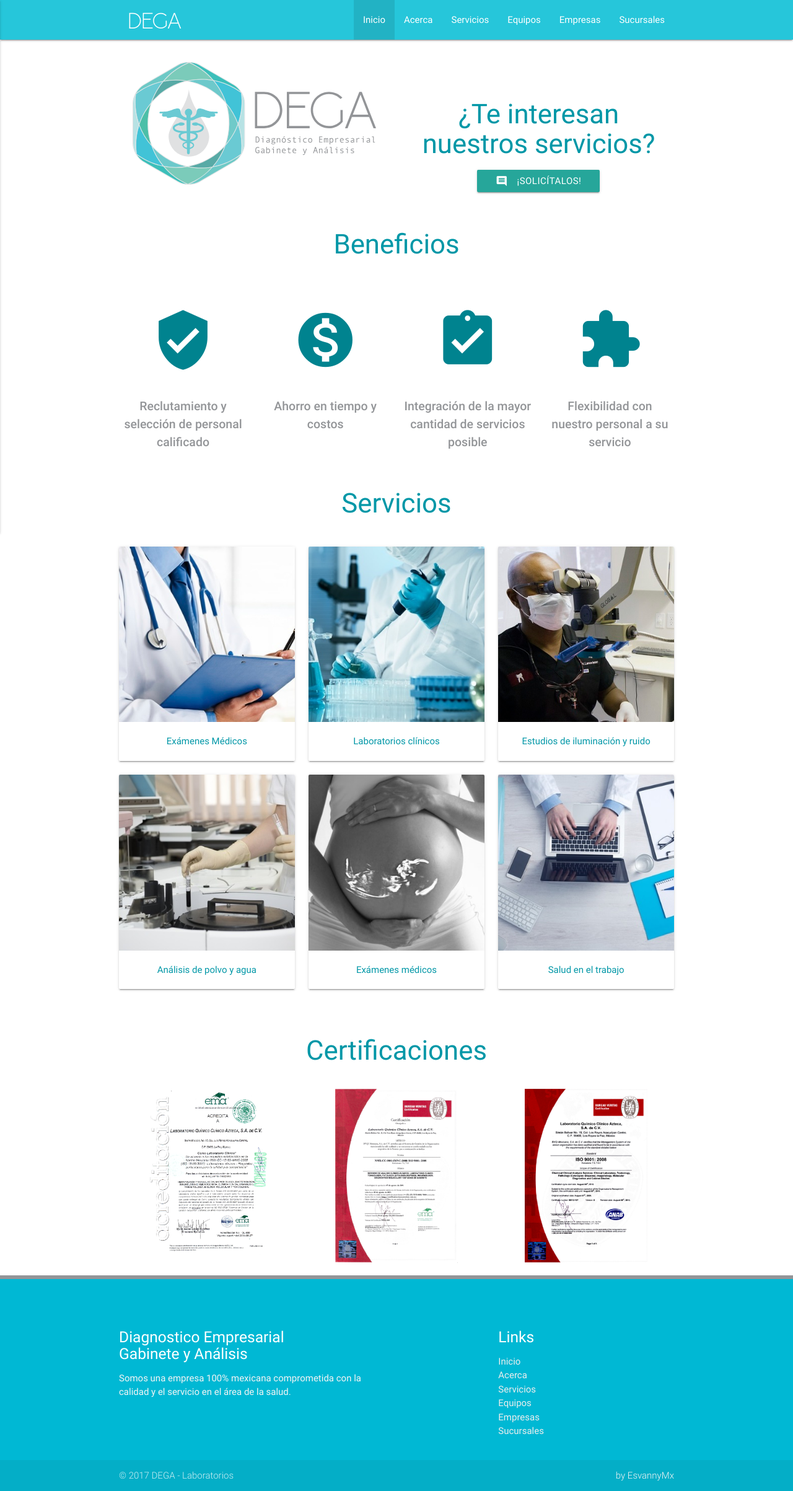
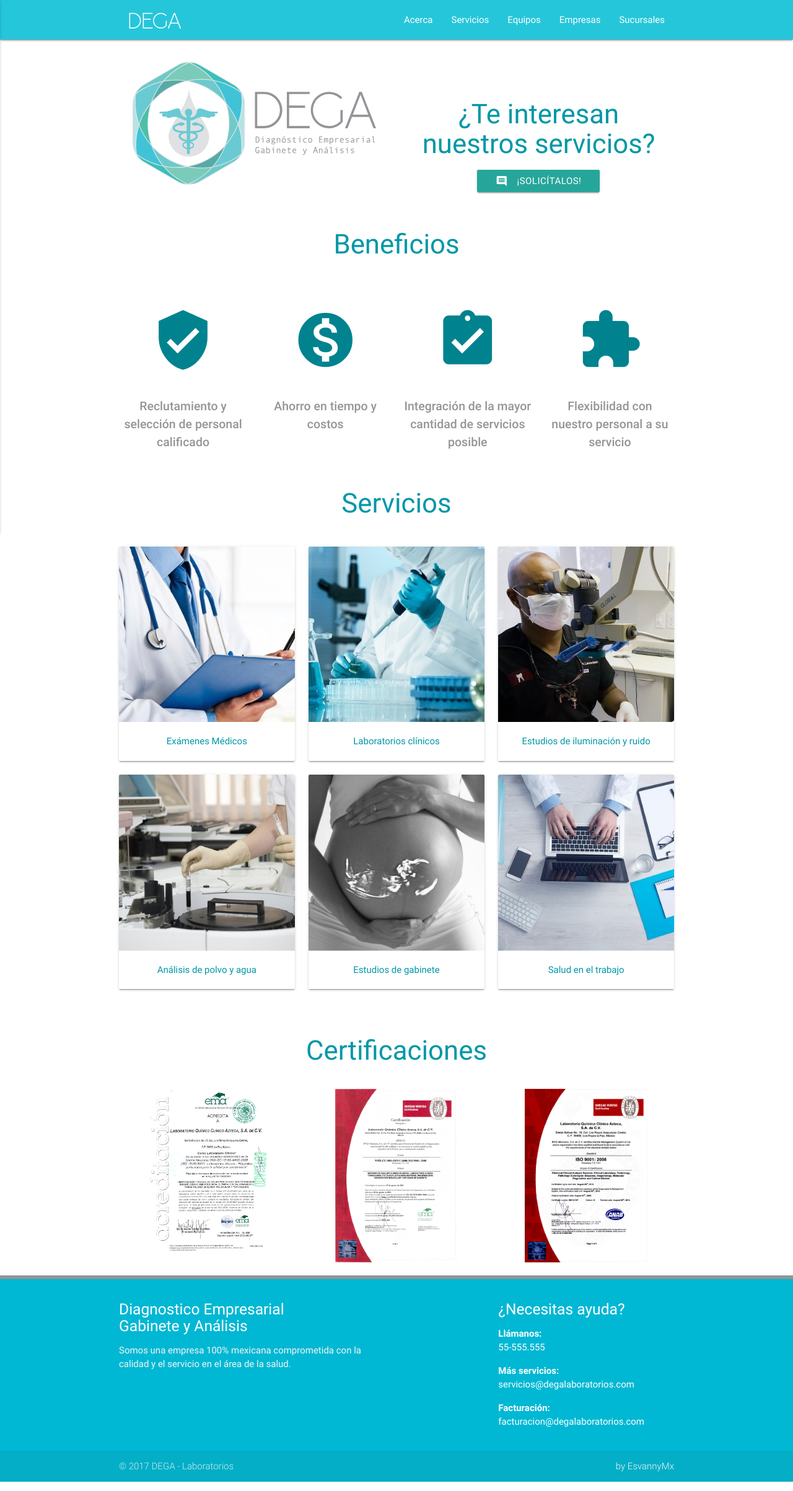
Before and after one commit to esvanny/DEGA_Laboratorios, a PHP site: page /index.php in a window 1280 px wide. Shown: the whole page at 62% size. Run offline with PHP 8.4, Linux system fonts and the light colour scheme; some libraries are stand-ins or nearby versions.

Commit message:
detalles menors
detalles menors

```diff
--- a/css/estilos.css
+++ b/css/estilos.css
@@ -433,3 +433,8 @@
 	background-color:#41C3D7;
 
 }
+
+footer>blockquote {
+
+	border-left: 5px solid #fff !important;
+}
--- a/css/style.css
+++ b/css/style.css
@@ -71,3 +71,12 @@
 strong{
 	color: #0097a7;
 }
+
+footer > div blockquote {
+
+	border-left: 5px solid #fff !important;
+}
+
+footer > div h5 {
+	margin-top: 15px;
+}
--- a/index.php
+++ b/index.php
@@ -69,14 +69,5 @@
 	<?php require ('templates/footer.php'); ?>
       <script type="text/javascript" src="https://code.jquery.com/jquery-2.1.1.min.js"></script>
       <script type="text/javascript" src="js/materialize.min.js"></script>
-      <script>
-
-      $(document).ready(function(){
-
-		$('#indexh').addClass('active');
-
-      });
-
-      </script>
 </body>
 </html>
--- a/templates/footer.php
+++ b/templates/footer.php
@@ -6,15 +6,22 @@
         <p class="grey-text text-lighten-4">Somos una empresa 100% mexicana comprometida con la calidad y el servicio en el área de la salud.</p>
       </div>
       <div class="col l4 offset-l2 s12">
-        <h5 class="white-text">Links</h5>
-        <ul>
-          <li><a class="grey-text text-lighten-3" href="index.php">Inicio</a></li>
-          <li><a class="grey-text text-lighten-3" href="#acerca">Acerca</a></li>
-          <li><a class="grey-text text-lighten-3" href="servicios.php">Servicios</a></li>
-          <li><a class="grey-text text-lighten-3" href="equipos.php">Equipos</a></li>
-          <li><a class="grey-text text-lighten-3" href="empresas.php">Empresas</a></li>
-          <li><a class="grey-text text-lighten-3" href="sucursales.php">Sucursales</a></li>
-        </ul>
+        <h5 class="white-text">¿Necesitas ayuda?</h5>
+        <p class="white-text">
+          <b>Llámanos:</b>
+          <br>
+          55-555.555
+        </p>
+        <p class="white-text">
+          <b>Más servicios:</b>
+          <br>
+          servicios@degalaboratorios.com
+        </p>
+        <p class="white-text">
+          <b>Facturación:</b>
+          <br>
+          facturacion@degalaboratorios.com
+        </p>
       </div>
     </div>
   </div>
--- a/templates/header.php
+++ b/templates/header.php
@@ -4,7 +4,6 @@
 			<a href="index.php" class="brand-logo ">DEGA</a>
 			<a href="#" data-activates="slide-out" class="button-collapse"><i class="material-icons">menu</i></a>
 			<ul class="right hide-on-med-and-down">
-				<li id="indexh"><a href="index.php">Inicio</a></li>
 				<li><a href="#acerca">Acerca</a></li>
 				<li id="mservicios"><a href="servicios">Servicios</a></li>
 				<li id="mequipos"><a href="equipos">Equipos</a></li>
--- a/templates/tservicios.php
+++ b/templates/tservicios.php
@@ -50,7 +50,7 @@
           <span class="card-title"></span>
         </div>
         <div class="card-content">
-          <p>Exámenes médicos</p>
+          <p>Estudios de gabinete</p>
         </div>
       </div>
     </div>
```
Lines whose indentation alone changed are shown as unchanged.
